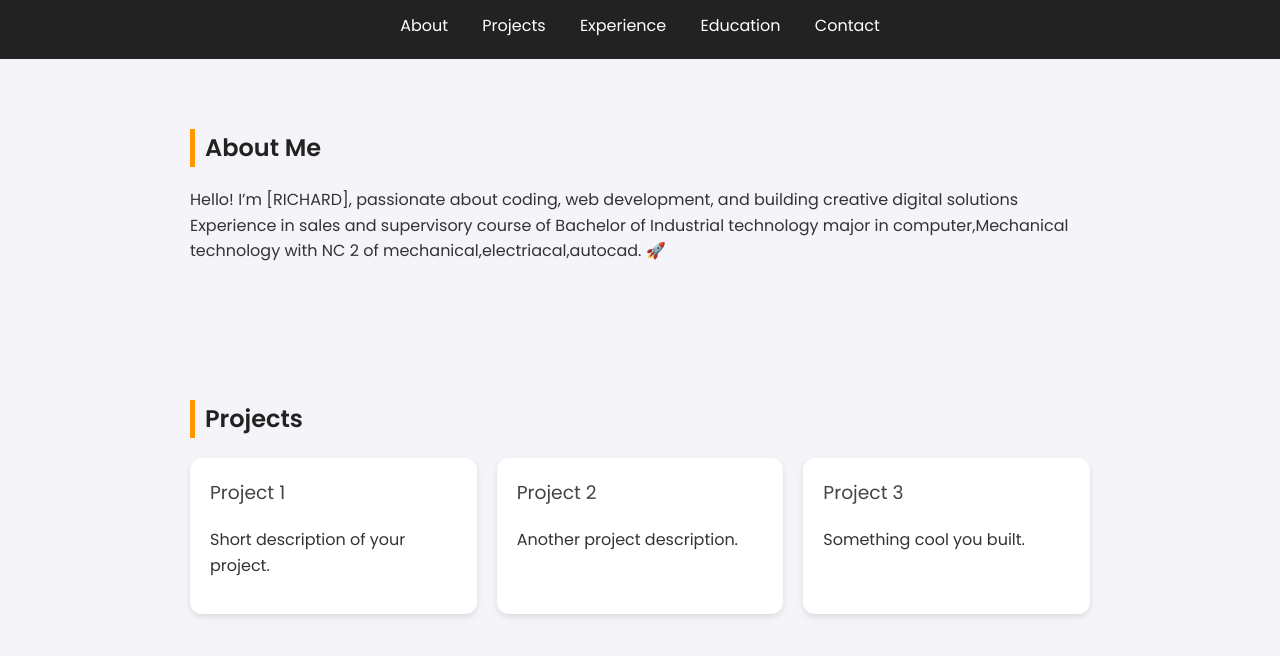
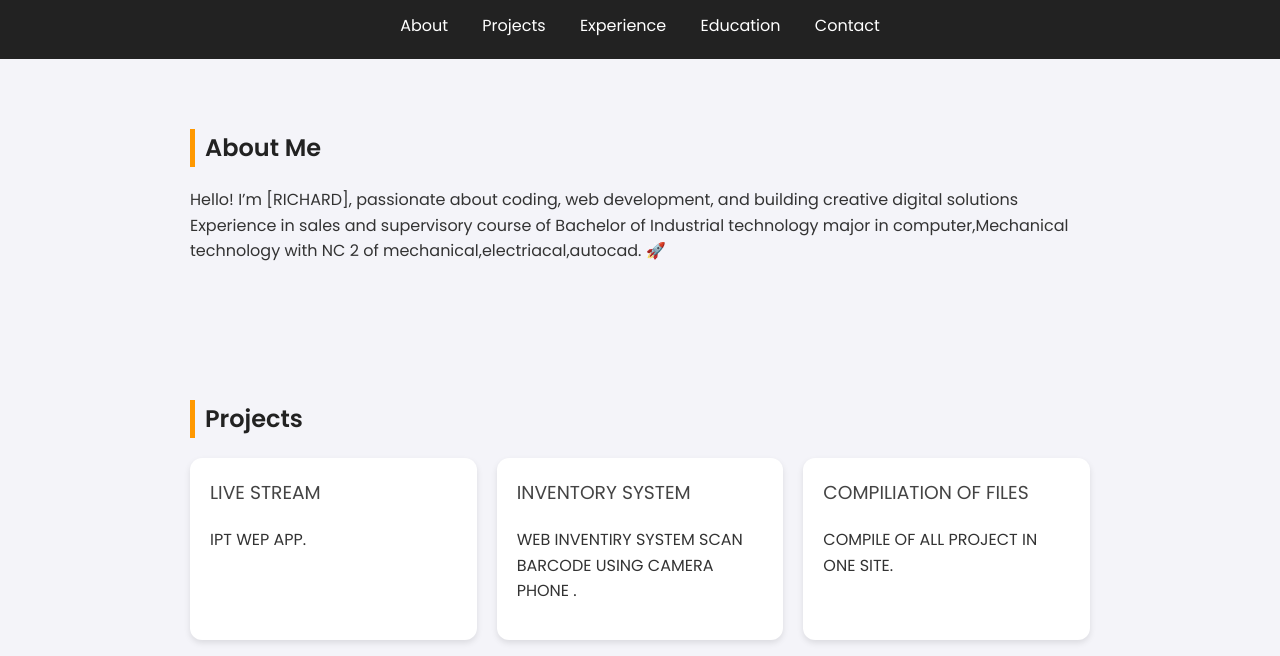
Before and after one commit to chad1991/FORTPOLIO, a plain HTML site: page index.html in a window 1280 px wide. Shown: the part 296-952 px from the top of the page. Drawn offline with Linux system fonts and the light colour scheme.

Commit message:
Update index.html

```diff
--- a/index.html
+++ b/index.html
@@ -147,16 +147,16 @@
     <h2>Projects</h2>
     <div class="grid">
       <div class="card">
-        <h3>Project 1</h3>
-        <p>Short description of your project.</p>
+        <h3>LIVE STREAM</h3>
+        <p>IPT WEP APP.</p>
       </div>
       <div class="card">
-        <h3>Project 2</h3>
-        <p>Another project description.</p>
+        <h3>INVENTORY SYSTEM</h3>
+        <p>WEB INVENTIRY SYSTEM SCAN BARCODE USING CAMERA PHONE .</p>
       </div>
       <div class="card">
-        <h3>Project 3</h3>
-        <p>Something cool you built.</p>
+        <h3>COMPILIATION OF FILES </h3>
+        <p>COMPILE OF ALL PROJECT IN ONE SITE.</p>
       </div>
     </div>
   </section>
@@ -196,11 +196,11 @@
   <section id="contact">
     <h2>Contact</h2>
     <p>Email: <a href="mailto:vera.richard1991@gmail.com">your@email.com</a></p>
-    <p>RESUME DOWNLOAD HERE: <a href="mailto:your@email.com">your@email.com</a></p>
+    <p>RESUME DOWNLOAD HERE: <a href="https://docs.google.com/document/d/1bgTskJ8YWB16Kt8kw8ak1XIQeH5UKBibjtr98Tk79fM/edit?usp=drivesdk">link</a></p>
   </section>
 
   <footer>
-    <p>© 2025 [Your Name]. All rights reserved.</p>
+    <p>© 2025 [RICHARD]. All rights reserved.</p>
   </footer>
 
   <script>
```
